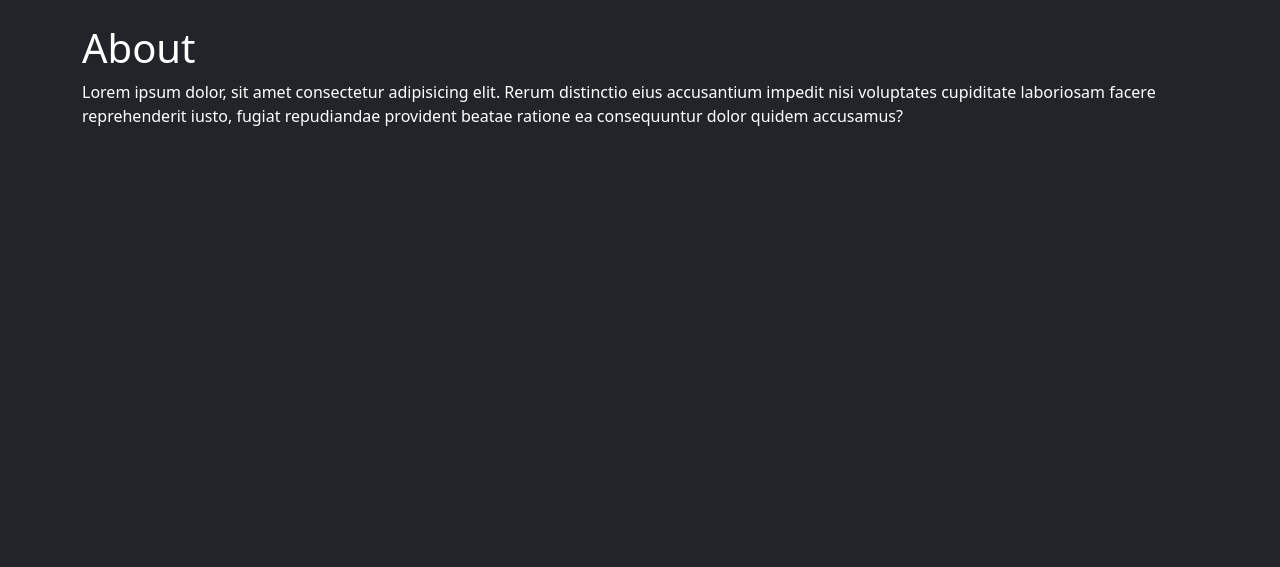
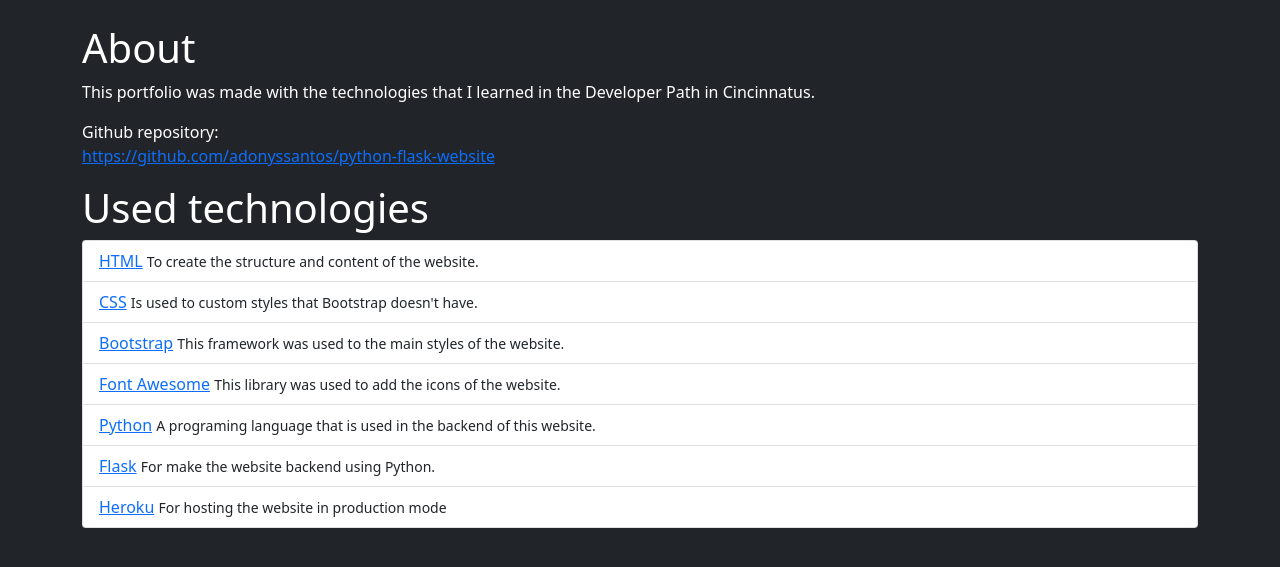
Before and after one commit to adonyssantos/python-flask-website, a Flask app: page /about in a window 1280 px wide. Shown: the part 56-623 px from the top of the page. Run offline with Flask 2, Linux system fonts and the light colour scheme.

Commit message:
Add info

```diff
--- a/app/templates/about.html
+++ b/app/templates/about.html
@@ -6,12 +6,65 @@
 
 <!-- Page content -->
 {% block content %}
-<h1>About</h1>
-<p>
-  Lorem ipsum dolor, sit amet consectetur adipisicing elit. Rerum distinctio
-  eius accusantium impedit nisi voluptates cupiditate laboriosam facere
-  reprehenderit iusto, fugiat repudiandae provident beatae ratione ea
-  consequuntur dolor quidem accusamus?
-</p>
-
+<div class="jumbotron">
+  <h1>About</h1>
+  <p>
+    This portfolio was made with the technologies that I learned in the
+    Developer Path in Cincinnatus.
+  </p>
+  <p>
+    <div class="bold"> Github repository: </div>
+    <a
+      href="https://github.com/adonyssantos/python-flask-website"
+      target="_blank"
+    >
+      https://github.com/adonyssantos/python-flask-website
+    </a>
+  </p>
+  <h2 class="display-6">Used technologies</h2>
+  <ul class="list-group">
+    <li class="list-group-item">
+      <a href="https://www.w3schools.com/html/">HTML</a>
+      <span class="small">
+        To create the structure and content of the website.
+       </span>
+    </li>
+    <li class="list-group-item">
+      <a href="https://www.w3schools.com/css/">CSS</a>
+       <span class="small">
+       Is used to custom styles that Bootstrap doesn't have.
+      </span>
+    </li>
+    <li class="list-group-item">
+      <a href="https://getbootstrap.com/">Bootstrap</a>
+      <span class="small">
+        This framework was used to the main styles of the website.
+       </span>
+    </li>
+    <li class="list-group-item">
+      <a href="https://fontawesome.com/">Font Awesome</a>
+      <span class="small">
+        This library was used to add the icons of the website.
+       </span>
+    </li>
+    <li class="list-group-item">
+      <a href="https://www.python.org/">Python</a>
+      <span class="small">
+        A programing language that is used in the backend of this website.
+       </span>
+    </li>
+    <li class="list-group-item">
+      <a href="https://flask.palletsprojects.com/en/1.1.x/">Flask</a>
+      <span class="small">
+        For make the website backend using Python.
+       </span>
+    </li>
+    <li class="list-group-item">
+      <a href="https://www.heroku.com/">Heroku</a>
+      <span class="small">
+       For hosting the website in production mode
+      </span>
+    </li>
+  </ul>
+</div>
 {% endblock %}
--- a/app/templates/layout.html
+++ b/app/templates/layout.html
@@ -12,11 +12,17 @@
       integrity="sha384-1BmE4kWBq78iYhFldvKuhfTAU6auU8tT94WrHftjDbrCEXSU1oBoqyl2QvZ6jIW3"
       crossorigin="anonymous"
     />
+    <!-- Font Awesome -->
+    <link
+      rel="stylesheet"
+      href="https://maxcdn.bootstrapcdn.com/font-awesome/4.7.0/css/font-awesome.min.css"
+    />
     <!-- Custom CSS -->
     <link
       rel="stylesheet"
       href="{{ url_for('static', filename='styles/style.css' ) }}"
     />
+
     <!-- Custom icon -->
     <link
       rel="shortcut icon"
```
Also changed, not shown: app/templates/home.html (+30 -9 lines).
